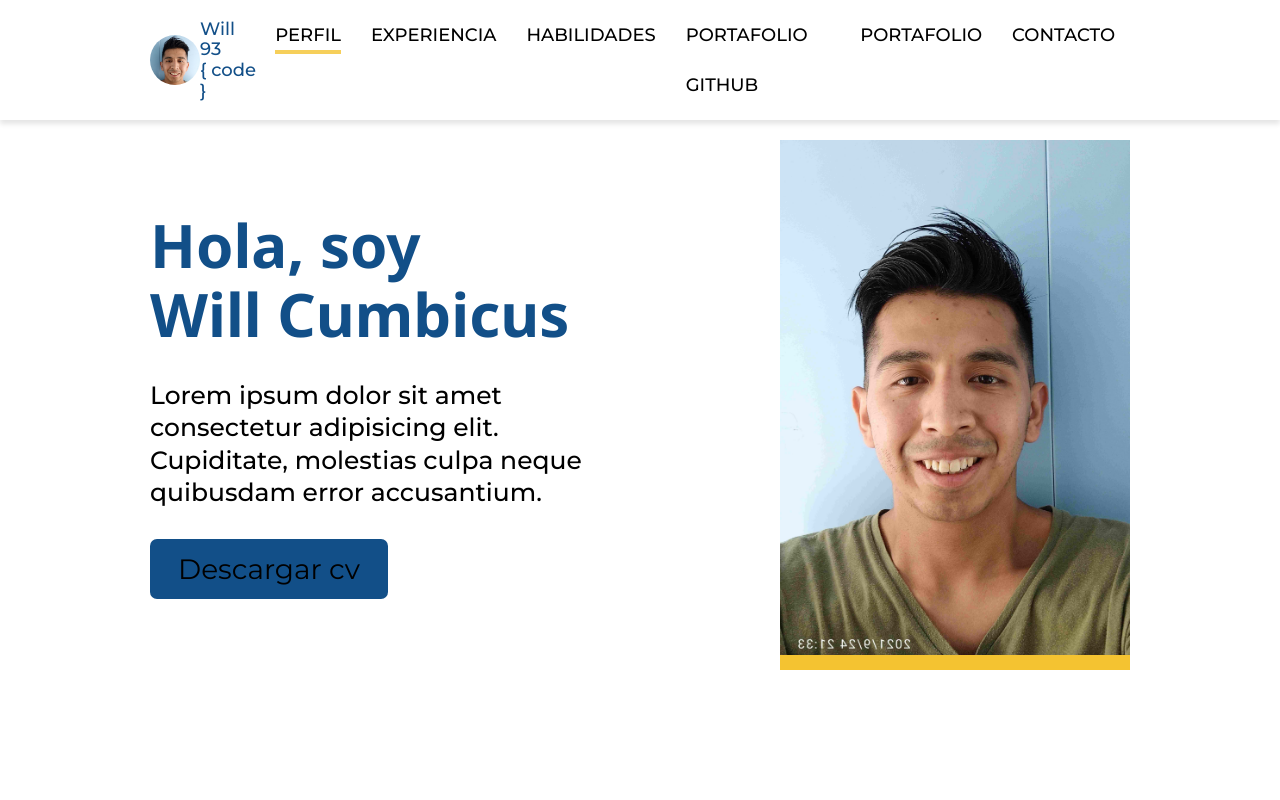
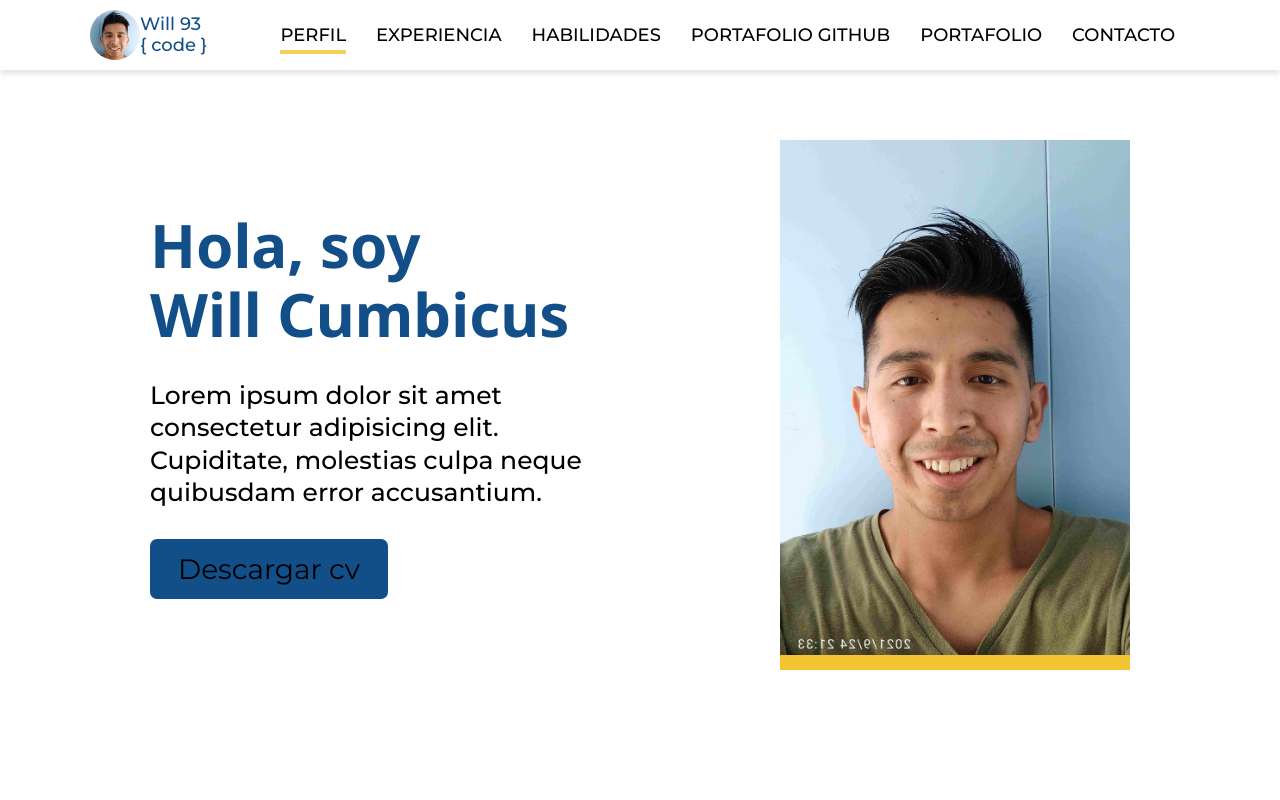
Before and after one commit to willvcg/willvcg.github.io, a plain HTML site: page index.html in a window 1280 px wide. Shown: the top 800 px of the page. Drawn offline with nearby package versions, Linux system fonts and the light colour scheme.

```diff
--- a/css/navbar.css
+++ b/css/navbar.css
@@ -12,7 +12,7 @@
     display: flex;
     justify-content: space-between;
     padding: 10px;
-    max-width: 980px;       /*Con esto consigo que los elementos tengan una separación máxima.*/
+    max-width: 1100px;       /*Con esto consigo que los elementos tengan una separación máxima.*/
     margin: 0 auto;         /*Con esto digo que quiero 0 margenes en el eje Y, y un margen automatico en el eje X*/
 }
 
```
Also changed, not shown: 1 other file.
